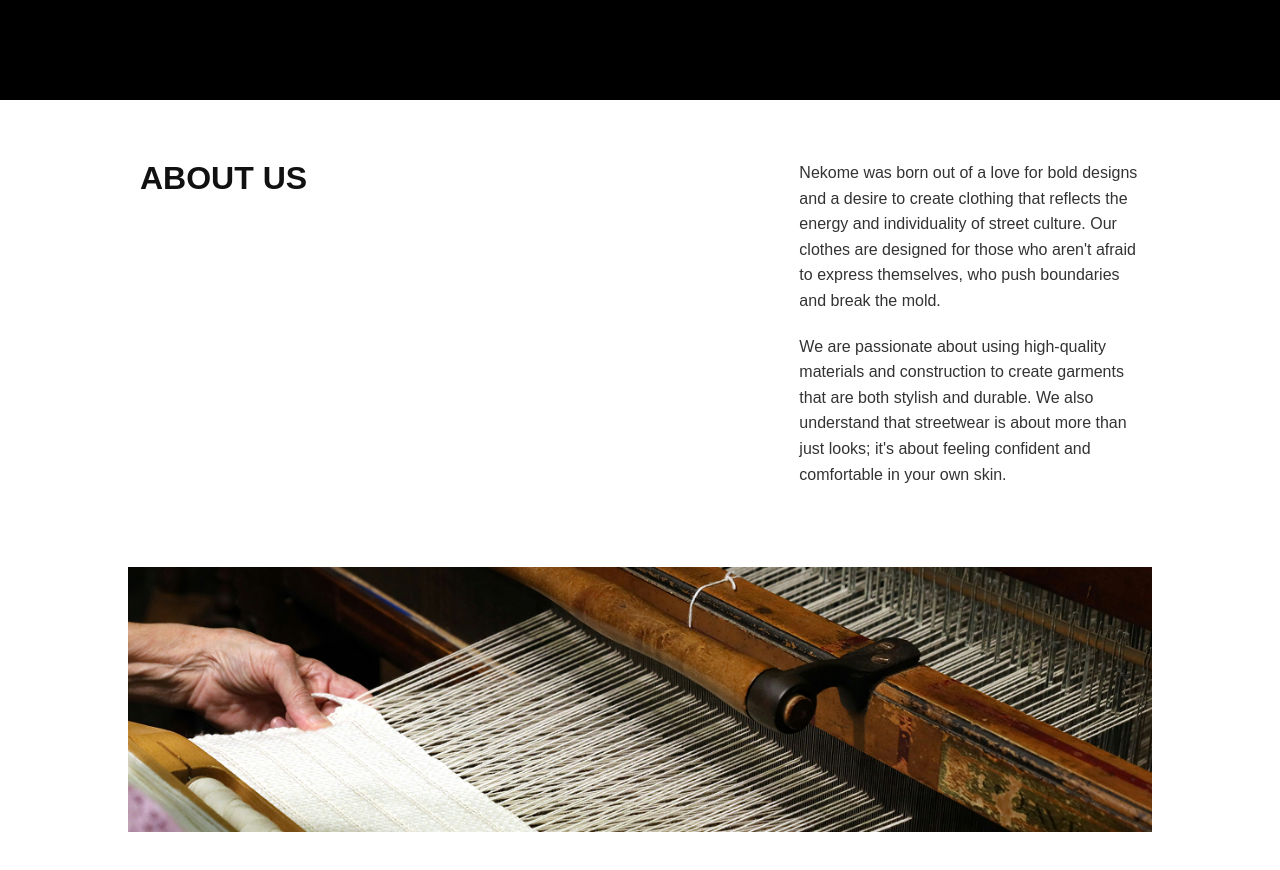
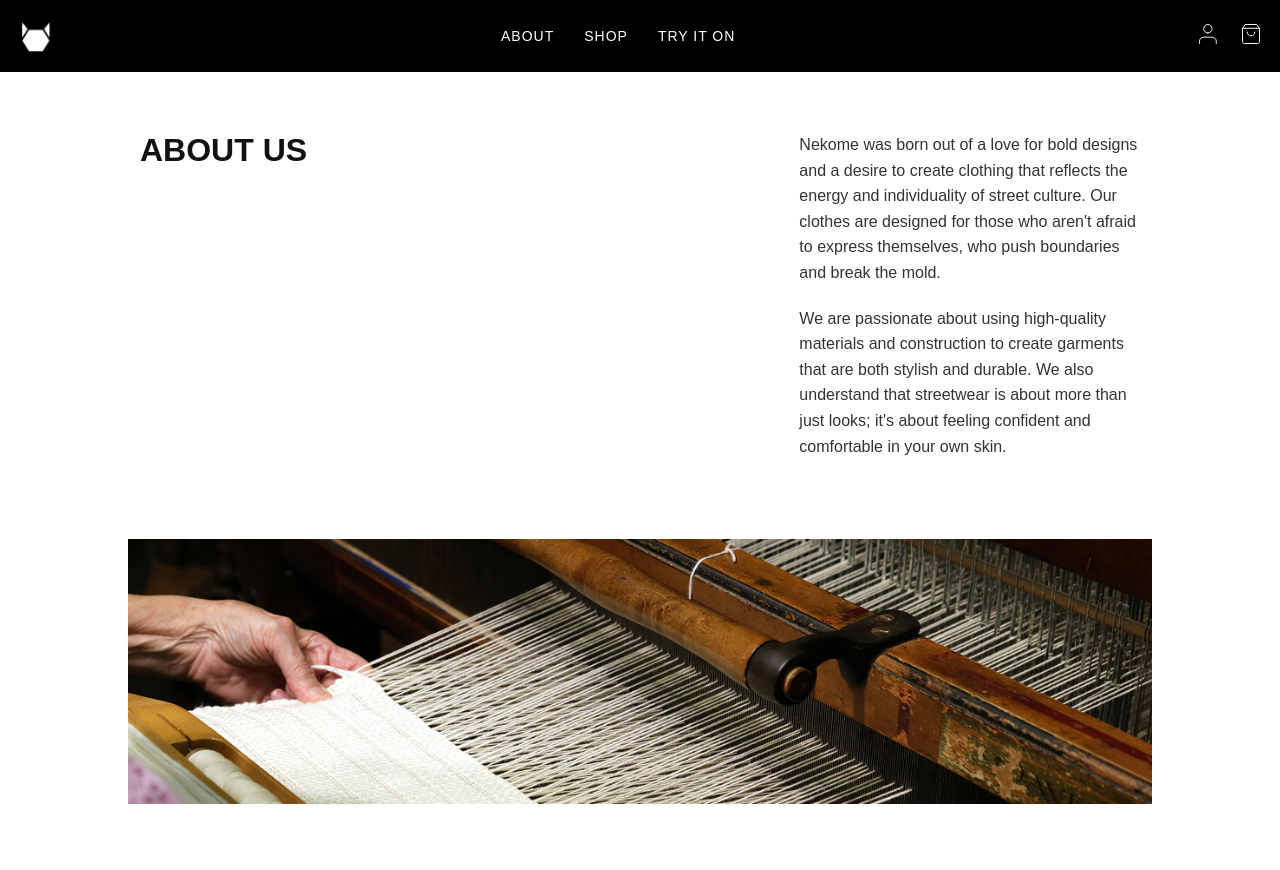
Before and after one commit to king-darkfirex/Inventory-And-Commerce-UI, a plain HTML site: page about.html in a window 1280 px wide. Shown: the top 870 px of the page. Drawn offline with Linux system fonts and the light colour scheme.

Commit message:
Add Header to About Page

```diff
--- a/CSS/about.css
+++ b/CSS/about.css
@@ -4,10 +4,52 @@
     box-sizing: border-box;
 }
 
+/* Header */
 header{
-    background-color: black;
-    height: 100px;
+    position: relative;
+    top: 0;
+    left: 0;
+    right: 0;
+    z-index: 1000;
+    display: flex;
+    justify-content: space-between;
+    align-items: center;
+    padding: 20px;
+    background: #000;
 }
+
+.logo {
+  height: 32px;
+}
+
+.nav-links {
+  list-style: none;
+  display: flex;
+  gap: 30px;
+}
+
+.nav-links a {
+  color: #fff;
+  text-decoration: none;
+  font-size: 14px;
+  letter-spacing: 1px;
+}
+
+.nav-links a:hover {
+  opacity: 0.8;
+}
+
+.icons img {
+  height: 20px;
+  margin-left: 20px;
+  cursor: pointer;
+  transition: opacity 0.3s;
+}
+
+.icons img:hover {
+  opacity: 0.8;
+}
+
 
 .about-section {
   padding: 60px 20px;
--- a/about.html
+++ b/about.html
@@ -8,7 +8,18 @@
 </head>
 <body>
     <header>
-
+        <img src="./images.home/img_logo.png" alt="Logo" class="logo">
+        <nav>
+        <ul class="nav-links">
+            <li><a href="#about">ABOUT</a></li>
+            <li><a href="#shop">SHOP</a></li>
+            <li><a href="#tryiton">TRY IT ON</a></li>
+        </ul>
+        </nav>
+        <div class="icons">
+        <img src="./images.home/img_user.svg" alt="Profile">
+        <img src="./images.home/img_cart.svg" alt="Shop">
+        </div>
     </header>
 
     <main>
```
